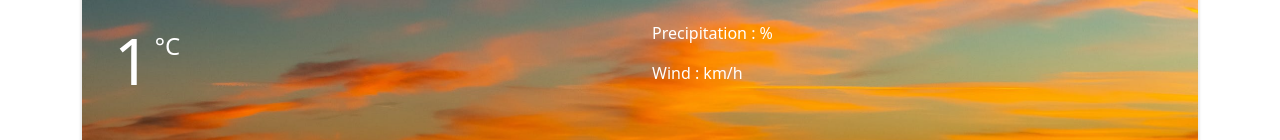
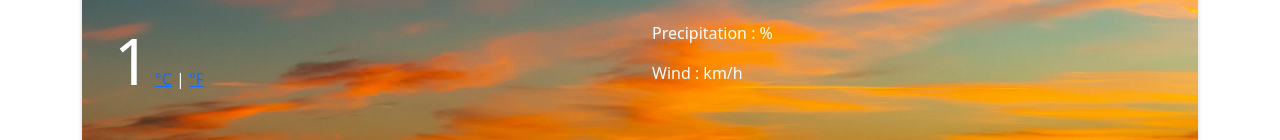
Before and after one commit to Walter-Tronics/weather-app, a plain HTML site: page index.html in a window 1280 px wide. Shown: the part 166-306 px from the top of the page. Drawn offline with nearby package versions, Linux system fonts and the light colour scheme; no server answers.

Commit message:
Added structure of unit buttons

```diff
--- a/index.html
+++ b/index.html
@@ -35,7 +35,11 @@
             <!-- <img src="" alt="" class="icon-today"> -->
             <div class="temperature">
               <span class="temp" id="temp">1</span>
-              <span class="unit">°C</span>
+                 <span class="units">
+                <a href="#" id="celsius-temp" class="active">°C</a>
+                  |
+                <a href="#" id="fahrenheit-temp">°F</a>
+                </span>
             </div>
             </div>
           <div class="col-md-6">
```
